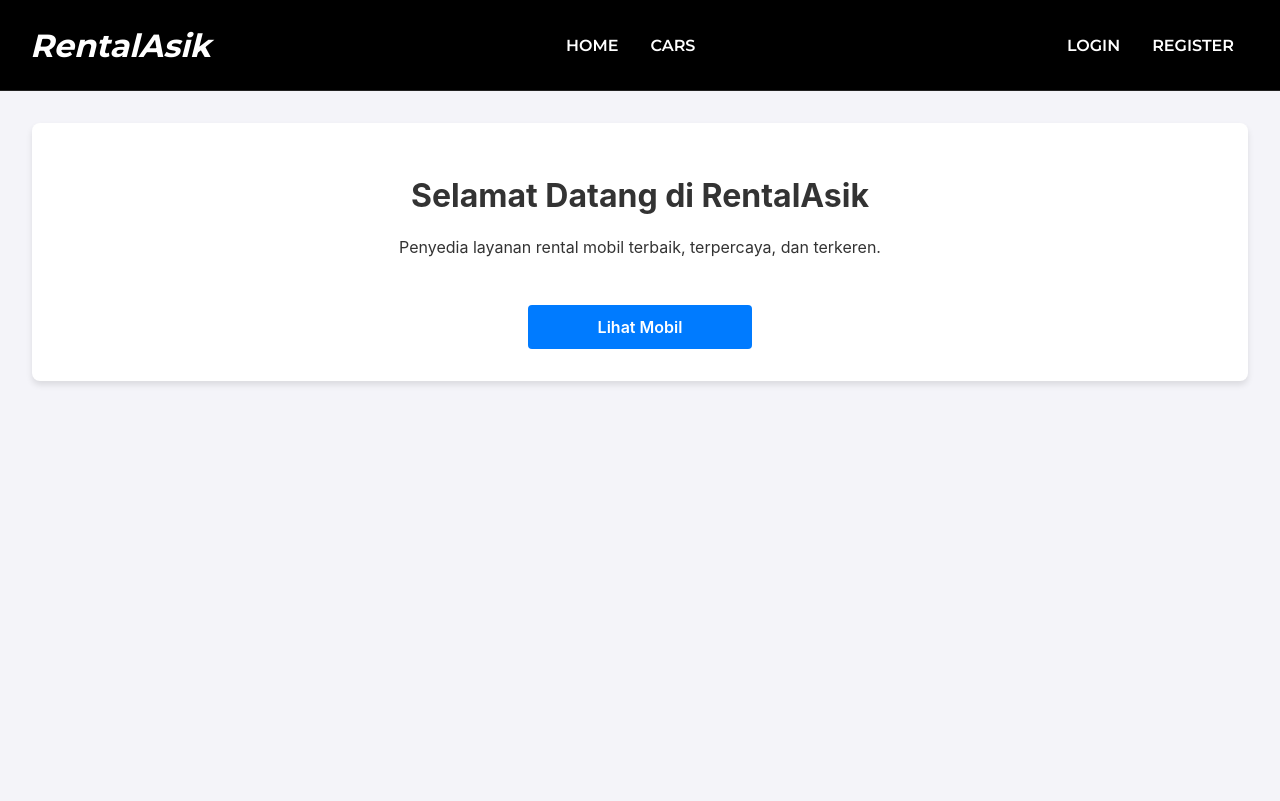
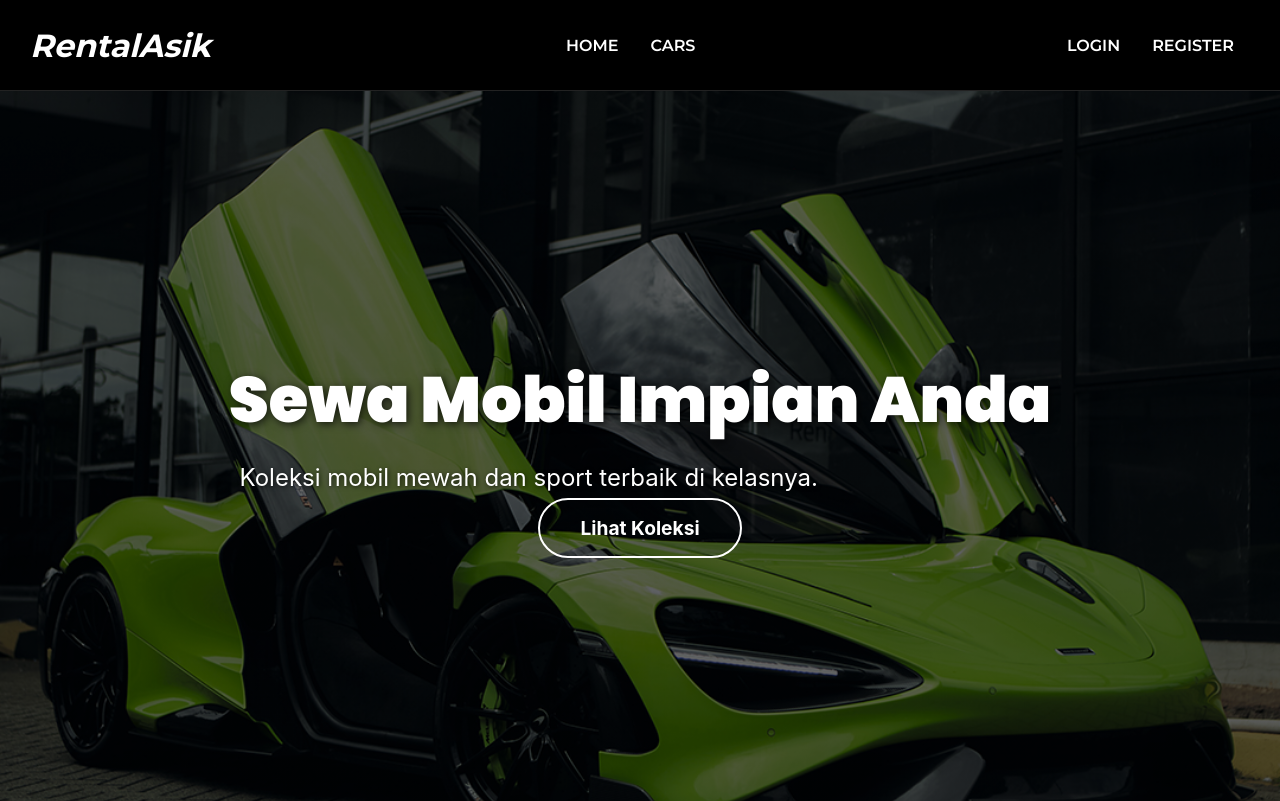
Before and after one commit to rozaannn/Tugas-TBD-Rental-Mobil-RentalAsik, a React (Vite) app in the folder frontend/: page / in a window 1280 px wide. Built offline with nearby package versions, Linux system fonts and the light colour scheme.

Commit message:
update homepage

```diff
--- /dev/null
+++ b/frontend/src/components/Hero.css
@@ -0,0 +1,81 @@
+/* Mengimpor font dari Google Fonts (opsional, tapi disarankan) */
+@import url('https://fonts.googleapis.com/css2?family=Poppins:wght@400;700;900&display=swap');
+
+.hero-container {
+    /* Menggunakan gambar dari folder assets sebagai background */
+    background: linear-gradient(rgba(0, 0, 0, 0.6), rgba(0, 0, 0, 0.6)), url('../assets/76LT-TAMNEL.jpg');
+    height: calc(100vh - 90px); /* Tinggi 100% layar dikurangi tinggi navbar */
+    width: 100%;
+    background-position: center;
+    background-size: cover;
+    background-repeat: no-repeat;
+
+    /* Menengahkan konten di dalamnya */
+    display: flex;
+    flex-direction: column;
+    justify-content: center;
+    align-items: center;
+    text-align: center;
+    color: #fff;
+    padding: 0 20px;
+    box-sizing: border-box;
+}
+
+.hero-content {
+    /* Menerapkan animasi pada kontainer konten */
+    animation: fadeInUp 1s ease-out forwards;
+}
+
+.hero-h1 {
+    font-family: 'Poppins', sans-serif;
+    font-size: 4rem;
+    font-weight: 900;
+    margin: 0;
+    text-shadow: 2px 2px 8px rgba(0, 0, 0, 0.7);
+    animation: fadeInUp 1s ease-out 0.5s forwards;
+    opacity: 0;
+}
+
+.hero-p {
+    font-size: 1.5rem;
+    margin-top: 1rem;
+    max-width: 600px;
+    text-shadow: 1px 1px 4px rgba(0, 0, 0, 0.7);
+    animation: fadeInUp 1s ease-out 0.8s forwards;
+    opacity: 0;
+}
+
+.hero-btn {
+    margin-top: 2rem;
+    padding: 1rem 2.5rem;
+    border: 2px solid #fff;
+    border-radius: 50px;
+    background-color: transparent;
+    color: #fff;
+    font-size: 1.2rem;
+    font-weight: bold;
+    text-decoration: none;
+    cursor: pointer;
+    transition: all 0.3s ease-in-out;
+    animation: fadeInUp 1s ease-out 1.1s forwards;
+    opacity: 0;
+}
+
+.hero-btn:hover {
+    background-color: #fff;
+    color: #000;
+    transform: translateY(-3px);
+}
+
+
+/* Definisi Keyframe untuk Animasi Fade In + Slide Up */
+@keyframes fadeInUp {
+    from {
+        opacity: 0;
+        transform: translateY(20px);
+    }
+    to {
+        opacity: 1;
+        transform: translateY(0);
+    }
+}
--- /dev/null
+++ b/frontend/src/components/Hero.jsx
@@ -0,0 +1,17 @@
+import React from 'react';
+import { Link } from 'react-router-dom';
+import './Hero.css';
+
+const Hero = () => {
+    return (
+        <div className="hero-container">
+            <div className="hero-content">
+                <h1 className="hero-h1">Sewa Mobil Impian Anda</h1>
+                <p className="hero-p">Koleksi mobil mewah dan sport terbaik di kelasnya.</p>
+                <Link to="/cars" className="hero-btn">Lihat Koleksi</Link>
+            </div>
+        </div>
+    );
+};
+
+export default Hero;
--- a/frontend/src/index.css
+++ b/frontend/src/index.css
@@ -5,9 +5,7 @@ body {
   background-color: #f4f4f9;
   color: #333;
 }
-main {
-  padding-top: 2rem;
-}
+
 .container {
   width: 90%;
   max-width: 1200px;
--- a/frontend/src/pages/HomePage.jsx
+++ b/frontend/src/pages/HomePage.jsx
@@ -1,13 +1,10 @@
 import React from 'react';
-import { Link } from 'react-router-dom';
+import Hero from '../components/Hero.jsx';
 
 const HomePage = () => {
     return (
-        <div className="container" style={{textAlign: 'center'}}>
-            <h1>Selamat Datang di RentalAsik</h1>
-            <p>Penyedia layanan rental mobil terbaik, terpercaya, dan terkeren.</p>
-            <Link to="/cars" className="btn" style={{marginTop: '2rem', maxWidth: '200px'}}>Lihat Mobil</Link>
-        </div>
+        // Halaman utama sekarang hanya berisi komponen Hero
+        <Hero />
     );
 };
 
```
Also changed, not shown: frontend/src/assets/76LT-TAMNEL.jpg (added).
